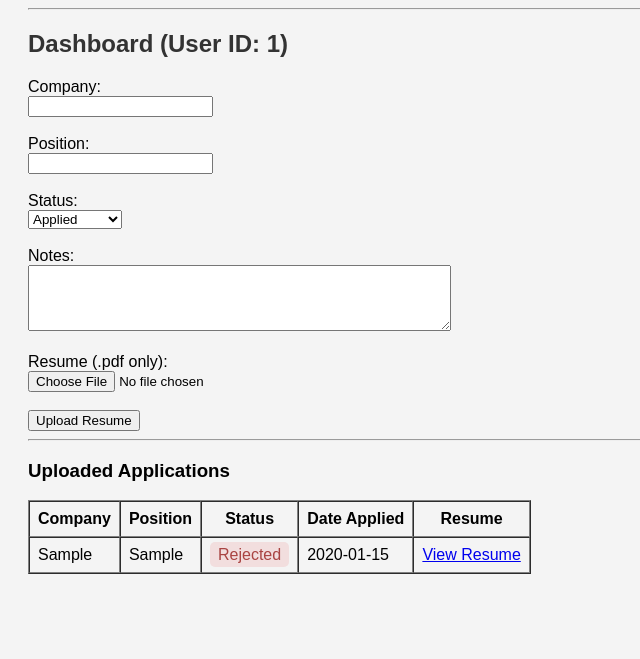
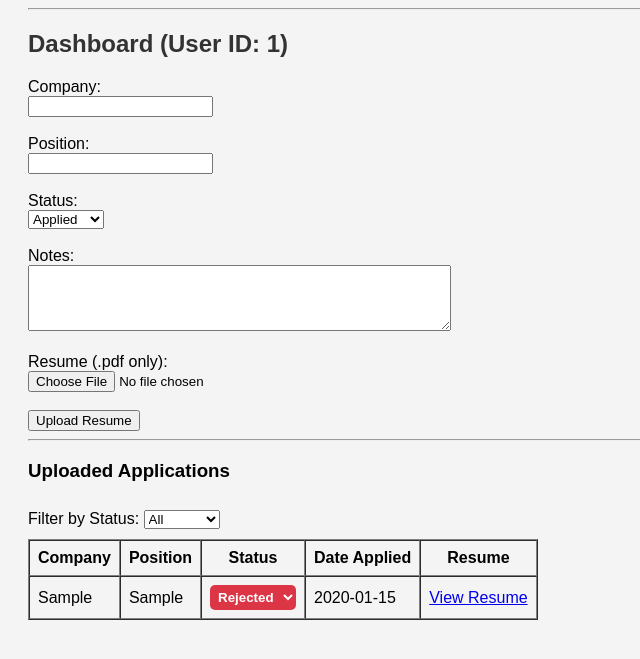
Before and after one commit to Gideon1712/autotrack-backend, a Flask app: page /dashboard/1 in a window 1280 px wide. Shown: the part 46-705 px from the top of the page, without its empty margins (0-640 px from the left). Run offline with Flask 3, Linux system fonts and the light colour scheme; tables that the repository leaves empty hold one stand-in row (values such as "Sample post").

Commit message:
db.html changes

```diff
--- a/app/templates/dashboard.html
+++ b/app/templates/dashboard.html
@@ -5,6 +5,7 @@
 {% block content %}
 <h2>Dashboard (User ID: {{ user_id }})</h2>
 
+<!-- Upload Form -->
 <form method="POST" action="{{ url_for('main.upload_resume') }}" enctype="multipart/form-data">
   <input type="hidden" name="user_id" value="{{ user_id }}">
 
@@ -17,8 +18,8 @@
   <label for="status">Status:</label><br>
   <select id="status" name="status">
     <option value="Applied" selected>Applied</option>
-          <option value="Interviewing">Interviewing</option>
-          <option value="Offered">Offered</option>
+    <option value="Interview">Interview</option>
+    <option value="Offer">Offer</option>
     <option value="Rejected">Rejected</option>
   </select><br><br>
 
@@ -34,8 +35,19 @@
 <hr>
 
 <h3>Uploaded Applications</h3>
+
+<!-- Status Filter -->
+<label for="statusFilter">Filter by Status:</label>
+<select id="statusFilter" onchange="filterTable()">
+  <option value="All">All</option>
+  <option value="Applied">Applied</option>
+  <option value="Interview">Interview</option>
+  <option value="Offer">Offer</option>
+  <option value="Rejected">Rejected</option>
+</select>
+
 {% if applications %}
-    <table border="1" cellpadding="8" cellspacing="0">
+<table id="applicationsTable" border="1" cellpadding="8" cellspacing="0">
   <tr>
     <th>Company</th>
     <th>Position</th>
@@ -44,21 +56,16 @@
     <th>Resume</th>
   </tr>
   {% for app in applications %}
-        <tr>
+  <tr data-status="{{ app.status }}">
     <td>{{ app.company }}</td>
     <td>{{ app.position }}</td>
     <td>
-            {% if app.status == 'Applied' %}
-              <span style="background-color: #d9edf7; color: #31708f; padding: 4px 8px; border-radius: 5px;">Applied</span>
-            {% elif app.status == 'Interviewing' %}
-              <span style="background-color: #fcf8e3; color: #8a6d3b; padding: 4px 8px; border-radius: 5px;">Interviewing</span>
-            {% elif app.status == 'Offered' %}
-              <span style="background-color: #dff0d8; color: #3c763d; padding: 4px 8px; border-radius: 5px;">Offered</span>
-            {% elif app.status == 'Rejected' %}
-              <span style="background-color: #f2dede; color: #a94442; padding: 4px 8px; border-radius: 5px;">Rejected</span>
-            {% else %}
-              {{ app.status }}
-            {% endif %}
+      <select onchange="updateStatus({{ app.id }}, this.value)" class="status-dropdown {{ app.status|lower }}">
+        <option value="Applied" {% if app.status == 'Applied' %}selected{% endif %}>Applied</option>
+        <option value="Interview" {% if app.status == 'Interview' %}selected{% endif %}>Interview</option>
+        <option value="Offer" {% if app.status == 'Offer' %}selected{% endif %}>Offer</option>
+        <option value="Rejected" {% if app.status == 'Rejected' %}selected{% endif %}>Rejected</option>
+      </select>
     </td>
     <td>{{ app.date_applied.strftime('%Y-%m-%d') }}</td>
     <td><a href="{{ app.resume_url }}" target="_blank">View Resume</a></td>
@@ -68,4 +75,51 @@
 {% else %}
 <p>No applications uploaded yet.</p>
 {% endif %}
+
+<!-- Styling for badges and dropdown colors -->
+<style>
+  select.status-dropdown {
+    font-weight: bold;
+    padding: 4px;
+    border-radius: 5px;
+    color: white;
+    border: none;
+  }
+  .applied { background-color: #007bff; }
+  .interview { background-color: #ffc107; color: black; }
+  .offer { background-color: #28a745; }
+  .rejected { background-color: #dc3545; }
+
+  #statusFilter {
+    margin: 10px 0;
+  }
+</style>
+
+<!-- Scripts -->
+<script>
+  function filterTable() {
+    const filter = document.getElementById('statusFilter').value;
+    const rows = document.querySelectorAll('#applicationsTable tr[data-status]');
+    rows.forEach(row => {
+      const status = row.getAttribute('data-status');
+      row.style.display = (filter === "All" || filter === status) ? "" : "none";
+    });
+  }
+
+  function updateStatus(appId, newStatus) {
+    fetch(`/applications/${appId}`, {
+      method: 'PUT',
+      headers: { 'Content-Type': 'application/json' },
+      body: JSON.stringify({ status: newStatus }),
+    })
+    .then(res => {
+      if (!res.ok) throw new Error("Failed to update");
+      document.querySelector(`tr[data-status][data-id="${appId}"]`).setAttribute("data-status", newStatus);
+    })
+    .catch(err => {
+      alert("Status update failed");
+      console.error(err);
+    });
+  }
+</script>
 {% endblock %}
```
Lines whose indentation alone changed are shown as unchanged.
